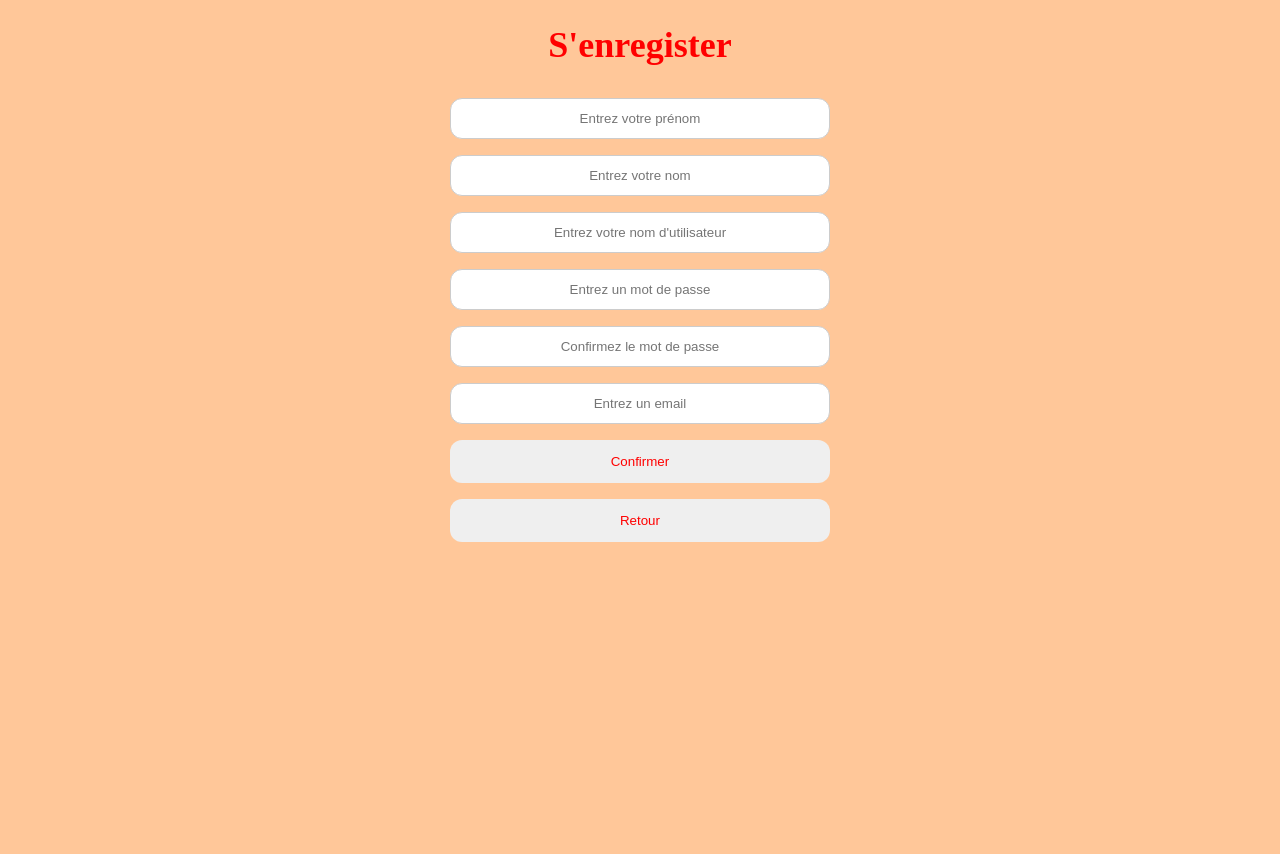
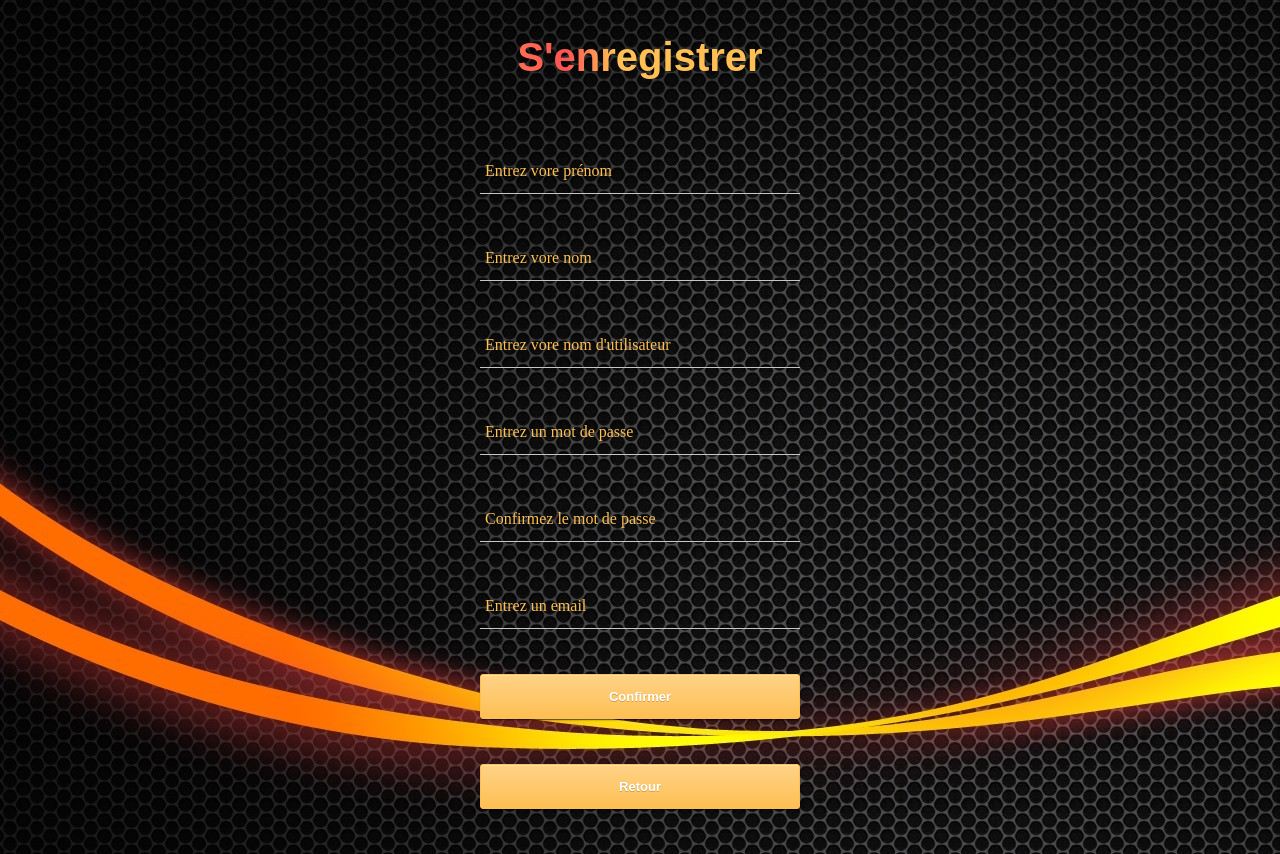
Before and after one commit to MickaelDauphin/Tiwitter, a PHP site: page /view/Register.php in a window 1280 px wide. Before the commit the page ends 542 px from the top, so only its background shows below. Run offline with PHP 8.4, Linux system fonts and the light colour scheme.

Commit message:
Ajout css register/modif css login

```diff
--- a/css/Register.css
+++ b/css/Register.css
@@ -1,39 +1,166 @@
 body {
-    background-color: #ffc799;
+    background-image :url(../images/background2.jpg);
 }
-h1
-{
-    text-align : center;
-    color: red;
-    font-size: 225%;
+.centered {
+    text-align:center;
 }
 
-input[type=text], input[type=password]{
-    text-align : center;
-    width: 30%;
-    margin : 8px 35%;
-    padding: 12px 20px;
-    display: inline-block;
-    border: 1px solid #ccc;
-    box-sizing: border-box;
-    border-radius:12px;
+.button{
+    padding: 14px;
+
+    width : 100%;
+
+    cursor: pointer;
+
+    border: 1px solid #bbb;
+
+    overflow: visible;
+
+    font: bold 13px arial, helvetica, sans-serif;
+
+    background-image: -webkit-gradient(linear, left top, left bottom, from(rgba(255,255,255,1)), to(rgba(255,255,255,0)));
+    background-image: -webkit-linear-gradient(top, rgba(255,255,255,1), rgba(255,255,255,0));
+    background-image: -moz-linear-gradient(top, rgba(255,255,255,1), rgba(255,255,255,0));
+    background-image: -ms-linear-gradient(top, rgba(255,255,255,1), rgba(255,255,255,0));
+    background-image: -o-linear-gradient(top, rgba(255,255,255,1), rgba(255,255,255,0));
+    background-image: linear-gradient(top, rgba(255,255,255,1), rgba(255,255,255,0));
+
+    -webkit-transition: background-color .2s ease-out;
+    -moz-transition: background-color .2s ease-out;
+    -ms-transition: background-color .2s ease-out;
+    -o-transition: background-color .2s ease-out;
+    transition: background-color .2s ease-out;
+
+    -moz-border-radius: 3px;
+    -webkit-border-radius: 3px;
+    border-radius: 3px;
+
+    -moz-box-shadow: 0 1px 0 rgba(0, 0, 0, .3), 0 2px 2px -1px rgba(0, 0, 0, .5), 0 1px 0 rgba(255, 255, 255, .3) inset;
+    -webkit-box-shadow: 0 1px 0 rgba(0, 0, 0, .3), 0 2px 2px -1px rgba(0, 0, 0, .5), 0 1px 0 rgba(255, 255, 255, .3) inset;
+    box-shadow: 0 1px 0 rgba(0, 0, 0, .3), 0 2px 2px -1px rgba(0, 0, 0, .5), 0 1px 0 rgba(255, 255, 255, .3) inset;
+
+    color: #fff;
+
+    text-shadow: 0 1px 0 rgba(0,0,0,.2);
+
+    background-color: #febf53;
+
+    border-color: #febf53;
+
+    background-image: -webkit-gradient(linear, left top, left bottom, from(rgba(255,255,255,.3)), to(rgba(255,255,255,0)));
+    background-image: -webkit-linear-gradient(top, rgba(255,255,255,.3), rgba(255,255,255,0));
+    background-image: -moz-linear-gradient(top, rgba(255,255,255,.3), rgba(255,255,255,0));
+    background-image: -ms-linear-gradient(top, rgba(255,255,255,.3), rgba(255,255,255,0));
+    background-image: -o-linear-gradient(top, rgba(255,255,255,.3), rgba(255,255,255,0));
+    background-image: linear-gradient(top, rgba(255,255,255,.3), rgba(255,255,255,0));
+}
+.button:hover{
+    background-color: #e8c270;
 }
 
-button[type=submit], button[type=back] {
-    color: red;
-    padding: 14px 20px;
-    margin: 8px 35%;
-    border: none;
-    cursor: pointer;
-    width: 30%;
-    border-radius:12px;
-}
-input:focus
-{
-    background-color: deepskyblue;
+.button:active{
+    background: #ffb22e;
 }
 
-button:hover
-{
-    background-color: dodgerblue;
+
+
+
+
+*,
+:before,
+:after {
+    box-sizing: border-box;
 }
+
+.group {
+    position: relative;
+    margin: 45px 0;
+}
+form {
+    width: 320px;
+    margin: 45px auto;
+}
+form h1 {
+    font-size: 3em;
+    font-weight: 300;
+    text-align: center;
+}
+input,
+textarea {
+    background: none;
+    color: #c6c6c6;
+    font-size: 18px;
+    padding: 10px 10px 10px 5px;
+    display: block;
+    width: 320px;
+    border: none;
+    border-radius: 0;
+    border-bottom: 1px solid #c6c6c6;
+}
+input:focus,
+textarea:focus {
+    outline: none;
+}
+input:focus ~ label, input:valid ~ label,
+textarea:focus ~ label,
+textarea:valid ~ label {
+    top: -14px;
+    font-size: 12px;
+    color: #ffb22e;
+}
+input:focus ~ .bar:before,
+textarea:focus ~ .bar:before {
+    width: 320px;
+}
+
+input[type="password"] {
+    letter-spacing: 0.3em;
+}
+
+label {
+    color: #febf53;
+    font-size: 16px;
+    font-weight: normal;
+    position: absolute;
+    pointer-events: none;
+    left: 5px;
+    top: 10px;
+    transition: 300ms ease all;
+}
+
+.bar {
+    position: relative;
+    display: block;
+    width: 320px;
+}
+.bar:before {
+    content: '';
+    height: 2px;
+    width: 0;
+    bottom: 0px;
+    position: absolute;
+    background: #febf53;
+    transition: 300ms ease all;
+    left: 0%;
+}
+
+
+
+.wrapper h1 {
+    text-align: center;
+    font-size: 40px;
+    font-family: 'Josefin Sans',sans-serif;
+    background: linear-gradient(to right, #febf53 10%, #fe5353 50%, #febf53 60%);
+    background-size: 200% auto;
+    text-fill-color: transparent;
+    -webkit-background-clip: text;
+    -webkit-text-fill-color: transparent;
+    animation: textclip 1.5s linear infinite;
+    display: inline-block;
+}
+
+@keyframes textclip {
+    to {
+        background-position: 200% center;
+    }
+}
--- a/view/Login.php
+++ b/view/Login.php
@@ -11,7 +11,7 @@
 
 <body>
 
-<div class="centered"><div class="wrapper"><h1>Tiwitter</h1></div></div>
+<div class="centered wrapper"><h1>Tiwitter</h1></div>
 
    <!--<img src="images/icon_log.svg" alt="image" title="icon_login" width="30%"/>-->
 
--- a/view/Register.php
+++ b/view/Register.php
@@ -10,7 +10,7 @@
 
 <body>
 
-<h1> S'enregister </h1>
+<div class="centered wrapper"><h1>S'enregistrer</h1></div>
 
 <?php if(isset($params['!registered'])) {
     echo "
@@ -43,27 +43,47 @@ if (isset($params['userExist']))
     <form action="/tryRegister" method="post" autocomplete="off">
 
         <!-- Prénom -->
-        <input type="text" id="input-1" name="firstName" minlength="3" maxlength="40" placeholder="Entrez votre prénom" required />
-        <br>
+        <div class="group">
+            <input type="text" id="input-1" name="firstName" minlength="3" maxlength="40" required />
+            <span class="highlight"></span><span class="bar"></span>
+            <label>Entrez vore prénom</label>
+        </div>
         <!-- Nom -->
-        <input type="text" id="input-2" name="familyName" minlength="3" maxlength="40" placeholder="Entrez votre nom" required/>
+        <div class="group">
+            <input type="text" id="input-2" name="familyName" minlength="3" maxlength="40" required/>
+            <span class="highlight"></span><span class="bar"></span>
+            <label>Entrez vore nom</label>
+        </div>
         <!-- Username -->
-        <input class="input__field input__field--kaede" type="text" id="input-3" name="username" minlength="4" maxlength="40" placeholder="Entrez votre nom d'utilisateur" required />
-        <br>
+        <div class="group">
+            <input class="input__field input__field--kaede" type="text" id="input-3" name="username" minlength="4" maxlength="40" required />
+            <span class="highlight"></span><span class="bar"></span>
+            <label>Entrez vore nom d'utilisateur</label>
+        </div>
         <!-- Password -->
-        <input class="input__field input__field--kaede" type="password" id="input-4" name="password" minlength="6" maxlength="80" placeholder="Entrez un mot de passe" required/>
+        <div class="group">
+            <input class="input__field input__field--kaede" type="password" id="input-4" name="password" minlength="6" maxlength="80" required/>
+            <span class="highlight"></span><span class="bar"></span>
+            <label>Entrez un mot de passe</label>
+        </div>
         <!-- Password Re -->
-        <input class="input__field input__field--kaede" type="password" id="input-5" name="passwordConfirm" minlength="6" maxlength="80" placeholder="Confirmez le mot de passe" required />
-        <br>
+        <div class="group">
+            <input class="input__field input__field--kaede" type="password" id="input-5" name="passwordConfirm" minlength="6" maxlength="80" required />
+            <span class="highlight"></span><span class="bar"></span>
+            <label>Confirmez le mot de passe</label>
+        </div>
         <!-- Email -->
-        <input class="input__field input__field--kaede" type="text" id="input-6" name="email" minlength="4" maxlength="80" placeholder="Entrez un email" required/>
-        <br>
+        <div class="group">
+            <input class="input__field input__field--kaede" type="text" id="input-6" name="email" minlength="4" maxlength="80" required/>
+            <span class="highlight"></span><span class="bar"></span>
+            <label>Entrez un email</label>
+        </div>
 
         <!-- Button -->
-        <button type="submit">Confirmer</button>
+        <button class="button">Confirmer</button>
     </form>
     <form action="/">
-        <button type="back">Retour</button>
+        <button class="button">Retour</button>
     </form>
 
 <footer>
```
Also changed, not shown: css/Login.css (+0 -38 lines).
